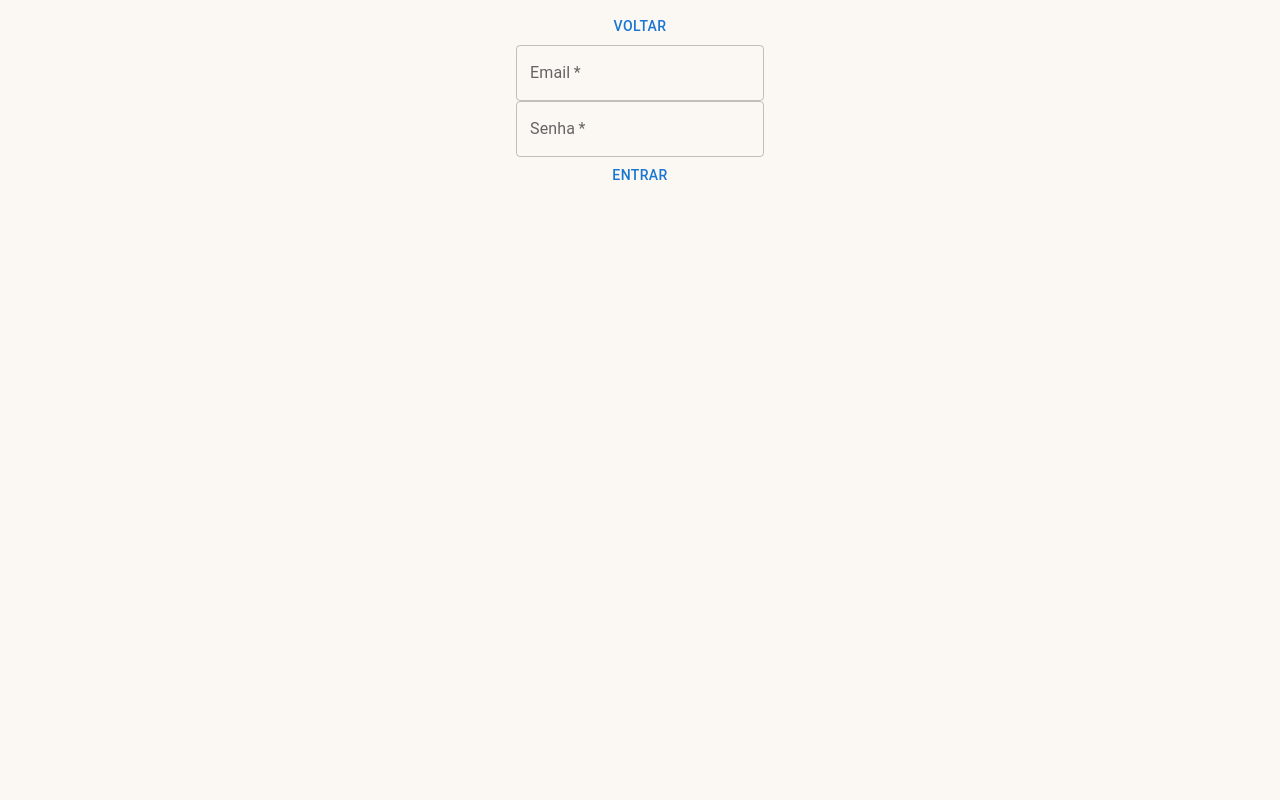
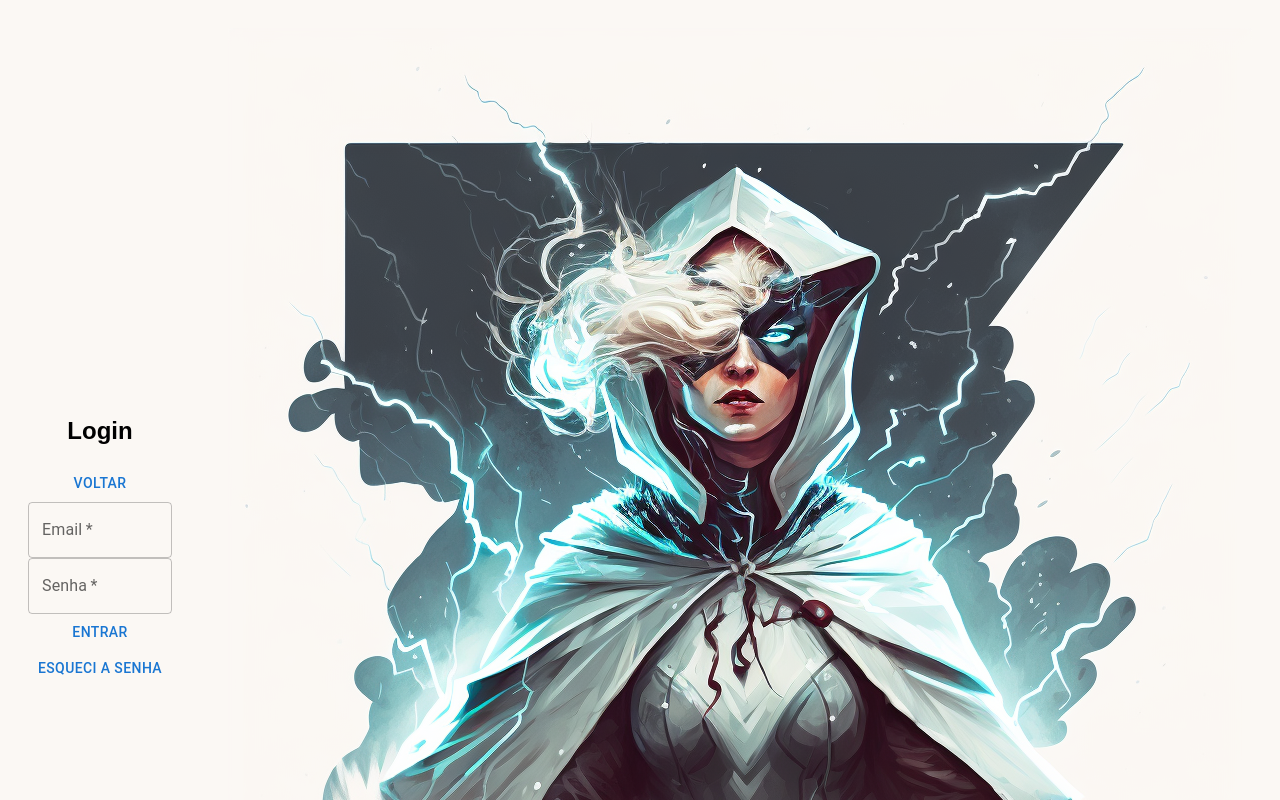
Before and after one commit to EstevaoAugusto/emakers-rota-front-end, a React (Vite) app: page /TelaLogin in a window 1280 px wide. Shown: the top 800 px of the page. Built offline with nearby package versions, Linux system fonts and the light colour scheme.

Commit message:
style: adicionada estilização da pagina de login

```diff
--- /dev/null
+++ b/src/style/Login.module.css
@@ -0,0 +1,25 @@
+.secaoCadastro {
+    display: grid;
+    grid-template-columns: auto auto;
+    gap: 16px;
+
+    justify-content: center;
+    align-items: center;
+    margin: 0 auto;
+}
+
+.secaoCadastro > div {
+    width: auto;
+    margin: 10px;
+    padding: 10px
+}
+
+.secaoCadastro img {
+    height: auto;
+    width: auto;  /* Isso permite que a imagem ocupe o espaço disponível */
+}
+
+body{
+    background-color: #FBF8F4;
+    text-align: center;
+}
--- a/src/views/TelaLogin.jsx
+++ b/src/views/TelaLogin.jsx
@@ -1,5 +1,7 @@
 import { Button ,TextField } from "@mui/material";
 import { useNavigate } from "react-router-dom";
+import LoginCadastro from "../assets/images/IlustracaoLoginCadastro.png";
+import styles from "../style/Login.module.css";
 
 export default function LoginUsuario(){
     let navegador = useNavigate();
@@ -15,10 +17,20 @@ export default function LoginUsuario(){
 
     return (
         <>
-            <Button variant="text" onClick={voltarCadastro}>Voltar </Button><br/>
-            <TextField required id="outlined-basic" label="Email" variant="outlined" /><br/>
-            <TextField required id="outlined-basic" label="Senha" variant="outlined" /><br/>
-            <Button variant="text" onClick={tratarLogin}>Entrar</Button><br/>
+            <section className={styles.secaoCadastro}>
+                <div>
+                    <h1>Login</h1>
+                    <Button variant="text" onClick={voltarCadastro}>Voltar </Button>
+                    <TextField required id="outlined-basic" label="Email" variant="outlined" />
+                    <TextField required id="outlined-basic" label="Senha" variant="outlined" />
+                    <Button variant="text" onClick={tratarLogin}>Entrar</Button><br/>
+                    <Button variant="text" >Esqueci a Senha</Button>
+                </div>
+
+                <div>
+                    <img src={LoginCadastro} alt="Ilustração Login Cadastro"/>
+                </div>
+            </section>
         </>
     )
 }
```
Also changed, not shown: src/style/Login.css (deleted).
